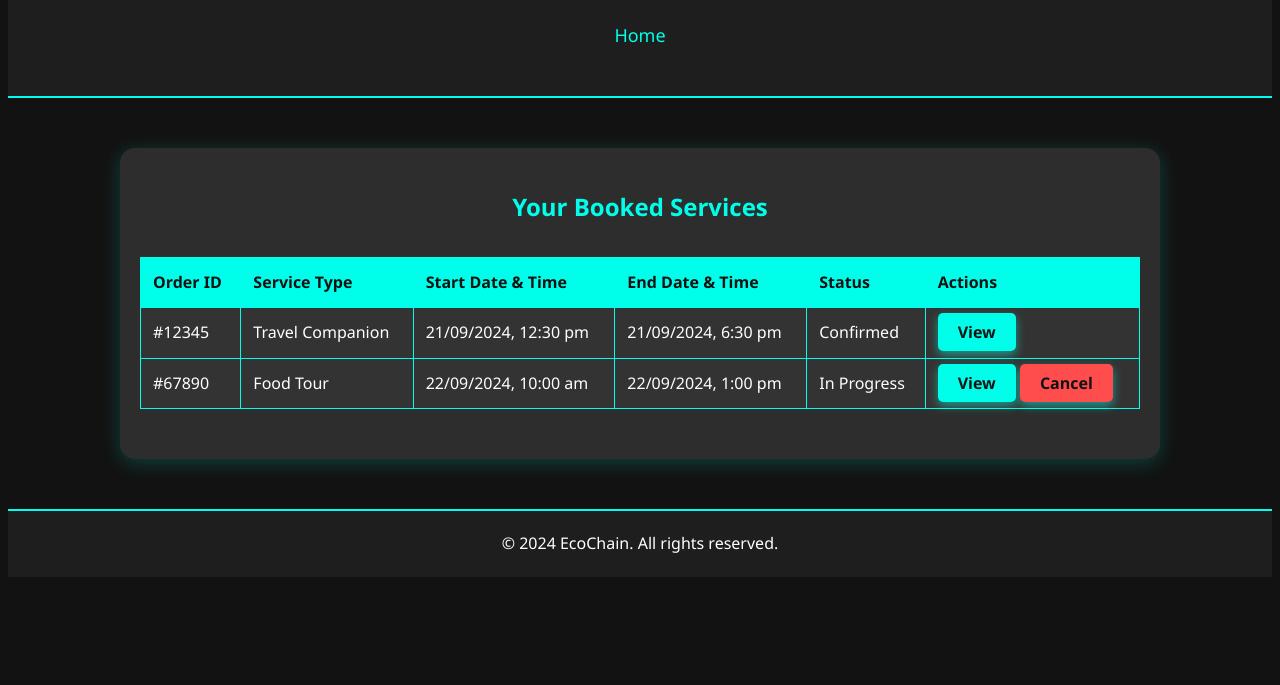
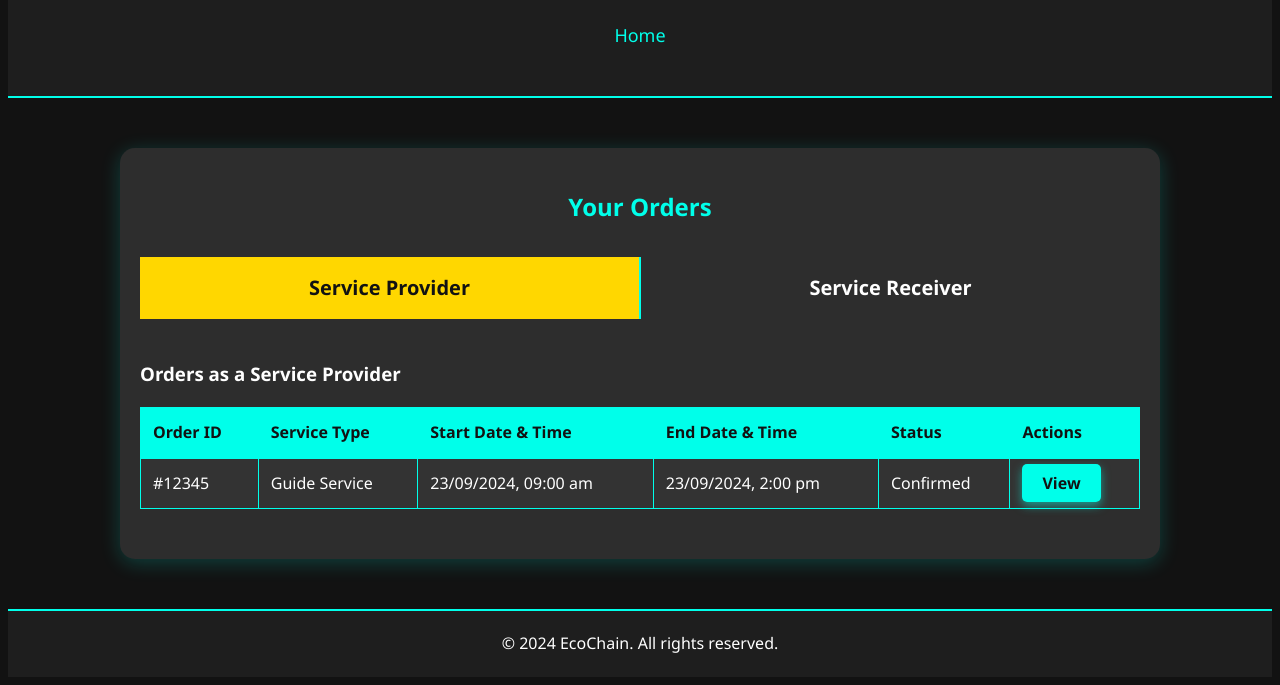
Before and after one commit to Tangleaphne/Echochain, a plain HTML site: page EchoChain/order.html in a window 1280 px wide. Shown: the part 140-825 px from the top of the page. Before the commit the page ends 800 px from the top, so only its background shows below. Drawn offline with Linux system fonts and the light colour scheme.

Commit message:
order.html

```diff
--- a/EchoChain/order.html
+++ b/EchoChain/order.html
@@ -25,7 +25,6 @@
             color: #00FFEA;
         }
 
-        /* 添加的导航栏样式 */
         nav ul {
             list-style: none;
             padding: 10px;
@@ -61,6 +60,46 @@
             color: #00FFEA;
             text-align: center;
             margin-bottom: 30px;
+        }
+
+        /* 轴的样式 */
+        .toggle-axis {
+            display: flex;
+            justify-content: center;
+            margin-bottom: 40px;
+        }
+
+        .toggle-axis div {
+            width: 50%;
+            padding: 15px;
+            text-align: center;
+            cursor: pointer;
+            font-size: 20px;
+            font-weight: bold;
+            transition: background-color 0.3s ease, color 0.3s ease;
+        }
+
+        .toggle-axis div.left {
+            border-right: 2px solid #00FFEA;
+        }
+
+        .toggle-axis div:hover {
+            background-color: #00FFEA;
+            color: #121212;
+        }
+
+        /* 选中时的样式 */
+        .selected {
+            background-color: #FFD700;
+            color: #121212;
+        }
+
+        .content-section {
+            display: none;
+        }
+
+        .active {
+            display: block;
         }
 
         table {
@@ -134,13 +173,23 @@
     </div>
     <nav>
         <ul>
-            <li><a href="index.html">Home</a></li> <!-- 添加Home导航栏 -->
+            <li><a href="index.html">Home</a></li>
         </ul>
     </nav>
 </header>
 
 <div class="content">
-    <h2>Your Booked Services</h2>
+    <h2>Your Orders</h2>
+
+    <!-- 选择轴 -->
+    <div class="toggle-axis">
+        <div class="left selected" id="providerTab" onclick="showSection('provider')">Service Provider</div>
+        <div class="right" id="receiverTab" onclick="showSection('receiver')">Service Receiver</div>
+    </div>
+
+    <!-- 服务者订单表格 -->
+    <div id="provider" class="content-section active">
+        <h3>Orders as a Service Provider</h3>
         <table>
             <tr>
                 <th>Order ID</th>
@@ -152,13 +201,29 @@
             </tr>
             <tr>
                 <td>#12345</td>
-            <td>Travel Companion</td>
-            <td>21/09/2024, 12:30 pm</td>
-            <td>21/09/2024, 6:30 pm</td>
+                <td>Guide Service</td>
+                <td>23/09/2024, 09:00 am</td>
+                <td>23/09/2024, 2:00 pm</td>
                 <td>Confirmed</td>
                 <td>
                     <a href="view-order.html" class="btn">View</a>
                 </td>
+            </tr>
+            <!-- More orders as a service provider -->
+        </table>
+    </div>
+
+    <!-- 被服务者订单表格 -->
+    <div id="receiver" class="content-section">
+        <h3>Orders as a Service Receiver</h3>
+        <table>
+            <tr>
+                <th>Order ID</th>
+                <th>Service Type</th>
+                <th>Start Date & Time</th>
+                <th>End Date & Time</th>
+                <th>Status</th>
+                <th>Actions</th>
             </tr>
             <tr>
                 <td>#67890</td>
@@ -171,8 +236,9 @@
                     <a href="cancel-order.html" class="btn btn-cancel">Cancel</a>
                 </td>
             </tr>
-        <!-- More orders can be listed here -->
+            <!-- More orders as a service receiver -->
         </table>
+    </div>
 
 </div>
 
@@ -180,5 +246,32 @@
     <p>&copy; 2024 EcoChain. All rights reserved.</p>
 </footer>
 
+<script>
+    // 切换视图并更改选中区域的颜色
+    function showSection(section) {
+        var providerSection = document.getElementById('provider');
+        var receiverSection = document.getElementById('receiver');
+        var providerTab = document.getElementById('providerTab');
+        var receiverTab = document.getElementById('receiverTab');
+
+        // 隐藏所有部分
+        providerSection.classList.remove('active');
+        receiverSection.classList.remove('active');
+
+        // 移除选中状态
+        providerTab.classList.remove('selected');
+        receiverTab.classList.remove('selected');
+
+        // 显示所选部分并标记为选中
+        if (section === 'provider') {
+            providerSection.classList.add('active');
+            providerTab.classList.add('selected');
+        } else if (section === 'receiver') {
+            receiverSection.classList.add('active');
+            receiverTab.classList.add('selected');
+        }
+    }
+</script>
+
 </body>
 </html>
```
Lines whose indentation alone changed are shown as unchanged.
